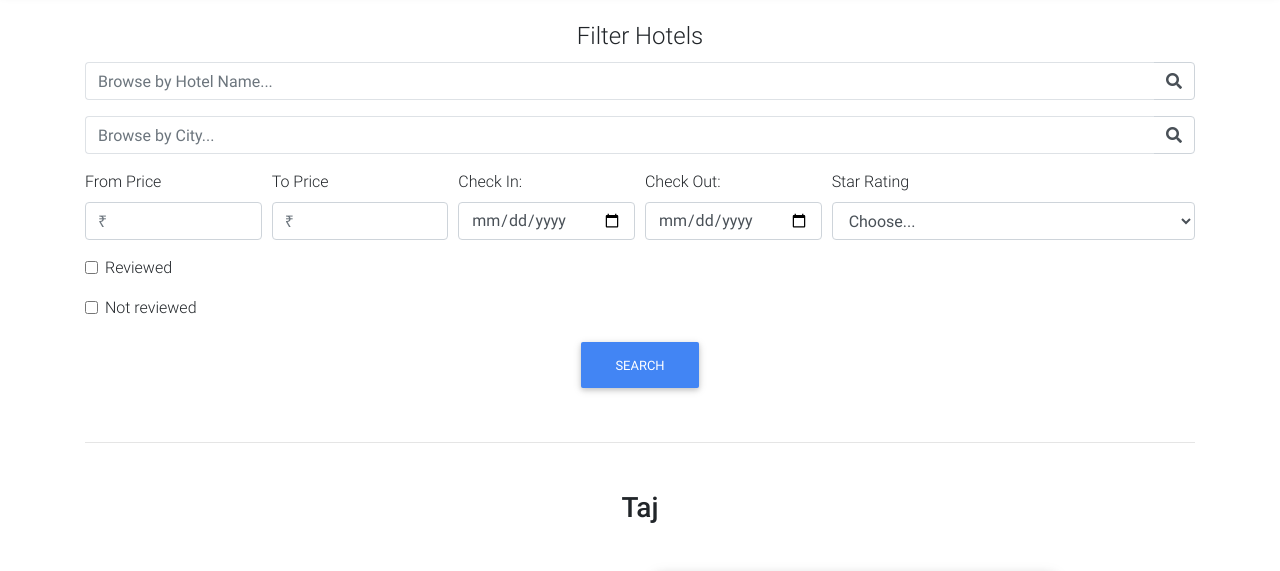
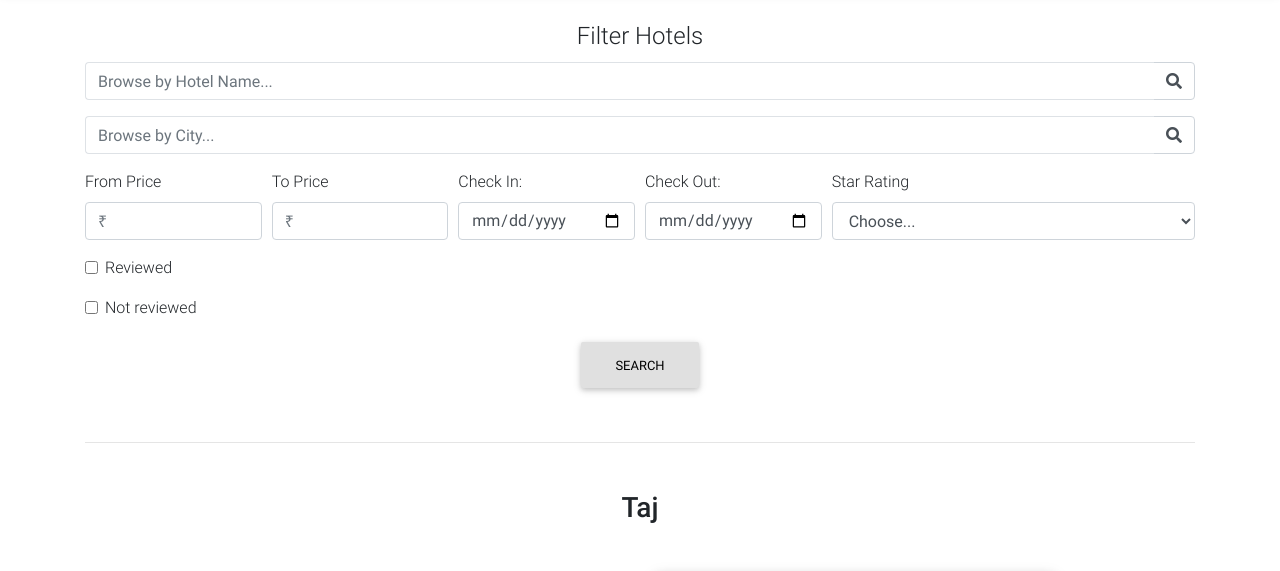
Before and after one commit to zahir1509/project-ap-etravel, a Django app: page /browsehotel/ in a window 1280 px wide. Shown: the part 72-643 px from the top of the page. Run offline with Django 3.2, Linux system fonts and the light colour scheme; data comes from the database, SQL or seed files in the repository; some libraries are stand-ins or nearby versions.

Commit message:
Update browsehotel.html

```diff
--- a/main/templates/browsehotel.html
+++ b/main/templates/browsehotel.html
@@ -111,7 +111,7 @@
                 </label>
               </div>
             </div><center>
-            <button type="submit" class="btn btn-primary">Search</button></center>
+            <button type="submit" class="btn btn-light">Search</button></center>
           </form>
 
           <hr class="my-5">
@@ -195,7 +195,8 @@
 
                 </div>
                 <!--/Grid row-->
-
+                <center>
+                  <button type="submit" class="btn btn-info btn-sm">Book Now</button></center>
               <hr class="my-5">
 
               {% endfor %}
```
